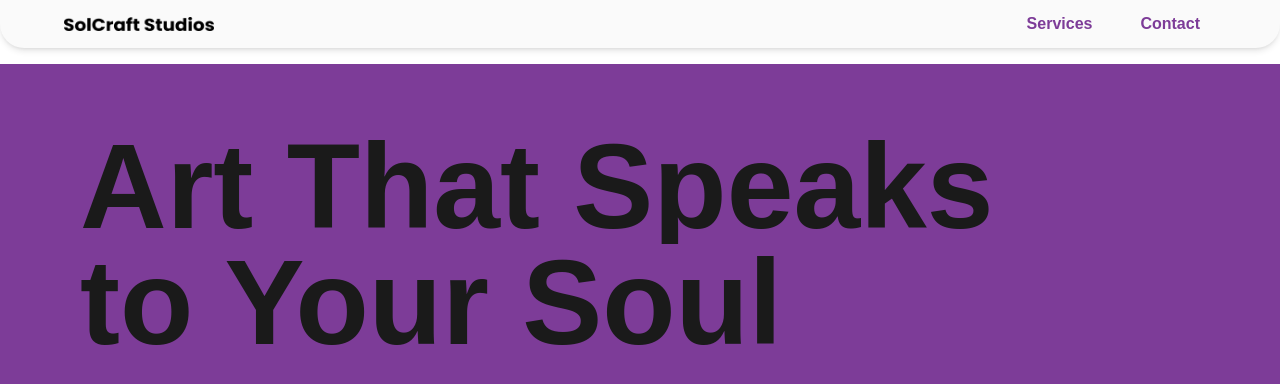
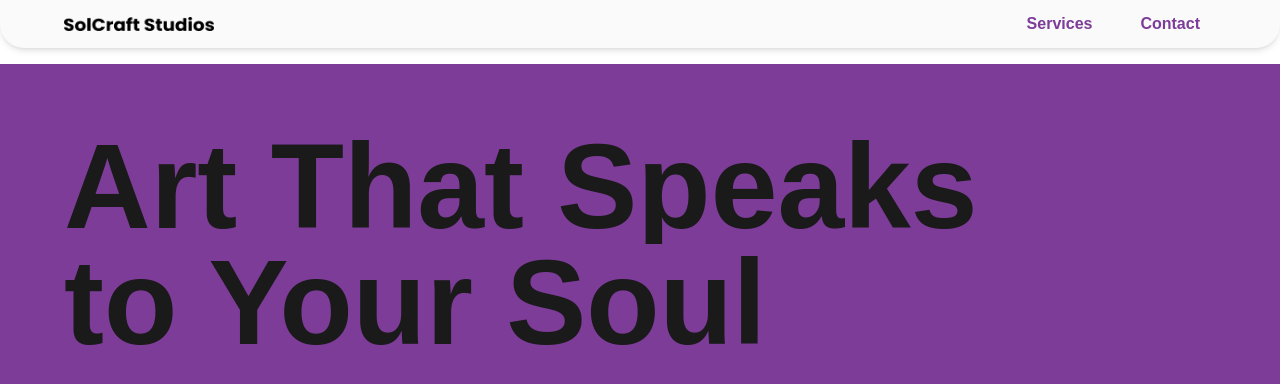
Before and after one commit to AnaDeCanha/responsive-landing-page, a Next.js app: page / in a window 1280 px wide. Shown: the top 384 px of the page. Built offline with nearby package versions, Linux system fonts and the light colour scheme.

Commit message:
remove unnecessary padding

```diff
--- a/components/Hero.tsx
+++ b/components/Hero.tsx
@@ -23,7 +23,7 @@ const Hero: React.FC = () => {
     >
       <div className="flex flex-col items-center justify-center px-4 md:px-16 pb-4 md:py-16">
         {/* Title */}
-        <h1 className="font-poppins font-bold text-headingMobile md:text-headingDesktop text-left leading-tight w-full px-4">
+        <h1 className="font-poppins font-bold text-headingMobile md:text-headingDesktop text-left leading-tight w-full">
           <motion.div
             initial={{ opacity: 0, y: 50, clipPath: "inset(0 0 100% 0)" }}
             animate={{ opacity: 1, y: 0, clipPath: "inset(0 0 0 0)" }}
```
